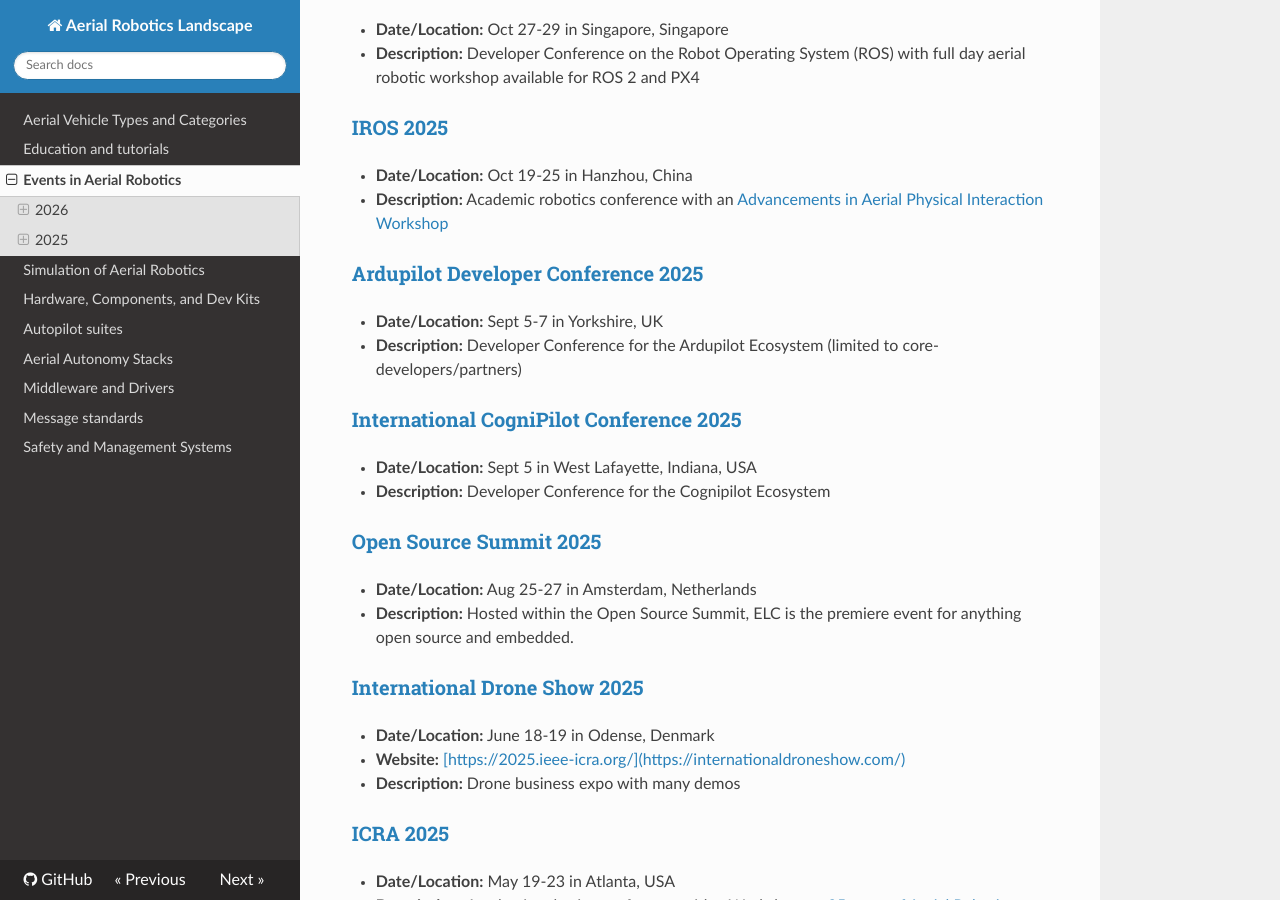
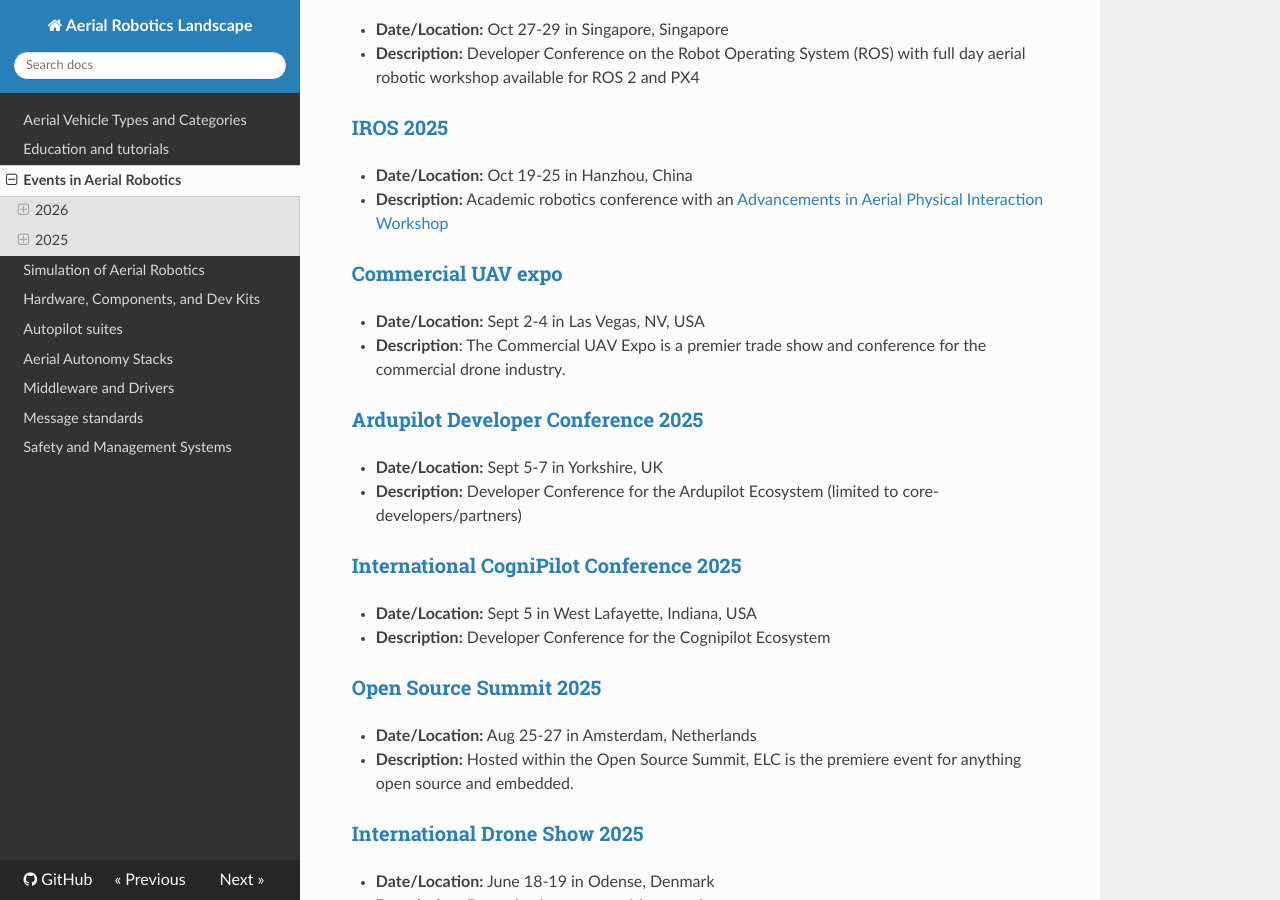
Before and after one commit to ROS-Aerial/aerial_robotic_landscape, an MkDocs documentation site: the page built from docs/events.md, in a window 1280 px wide and 900 px high, scrolled down 718 px. Built offline with MkDocs 1.6.1, drawn with Linux system fonts in a browser that asks for light colours; nearby versions of some CDN libraries.

Commit message:
add commercial UAV expo and fix url (#126)
* add commercial UAV expo and fix url

* Update event dates and locations in events.md

```diff
--- a/docs/events.md
+++ b/docs/events.md
@@ -26,6 +26,10 @@
 * **Date/Location:** Oct 19-25 in Hanzhou, China
 * **Description:** Academic robotics conference with an [Advancements in Aerial Physical Interaction Workshop](https://sites.google.com/view/iros2025-aerialrobot-workshop/home)
 
+### [Commercial UAV expo](https://www.expouav.com/)
+* **Date/Location:** Sept 2-4 in Las Vegas, NV, USA
+* **Description**: The Commercial UAV Expo is a premier trade show and conference for the commercial drone industry.
+
 ### [Ardupilot Developer Conference 2025](https://discuss.ardupilot.org/t/ardupilot-developer-conference-2025-september-5th-7th-in-yorkshire-uk/128501)
 * **Date/Location:** Sept 5-7 in Yorkshire, UK
 * **Description:** Developer Conference for the Ardupilot Ecosystem (limited to core-developers/partners)
@@ -40,7 +44,6 @@
 
 ### [International Drone Show 2025](https://internationaldroneshow.com/)
 * **Date/Location:** June 18-19 in Odense, Denmark
-* **Website:** [[https://2025.ieee-icra.org/](https://internationaldroneshow.com/)]([https://2025.ieee-icra.org/](https://internationaldroneshow.com/))
 * **Description:** Drone business expo with many demos
 
 ### [ICRA 2025](https://2025.ieee-icra.org/)
```
